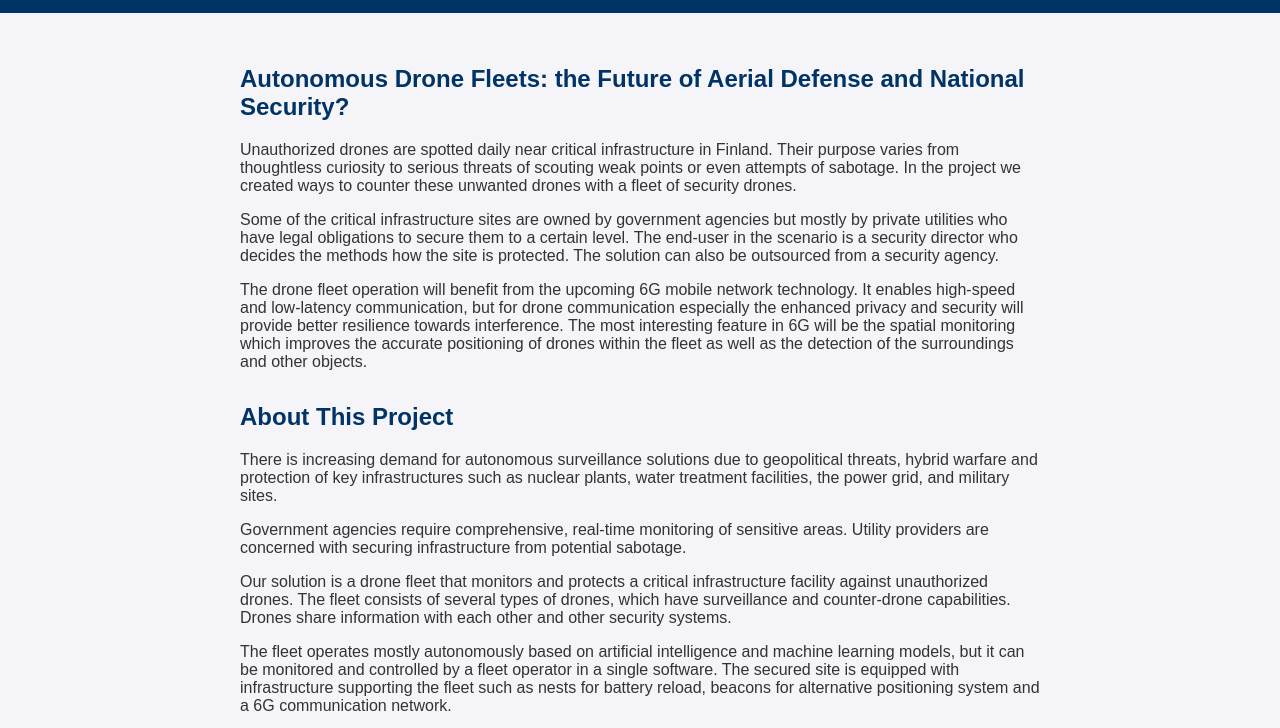
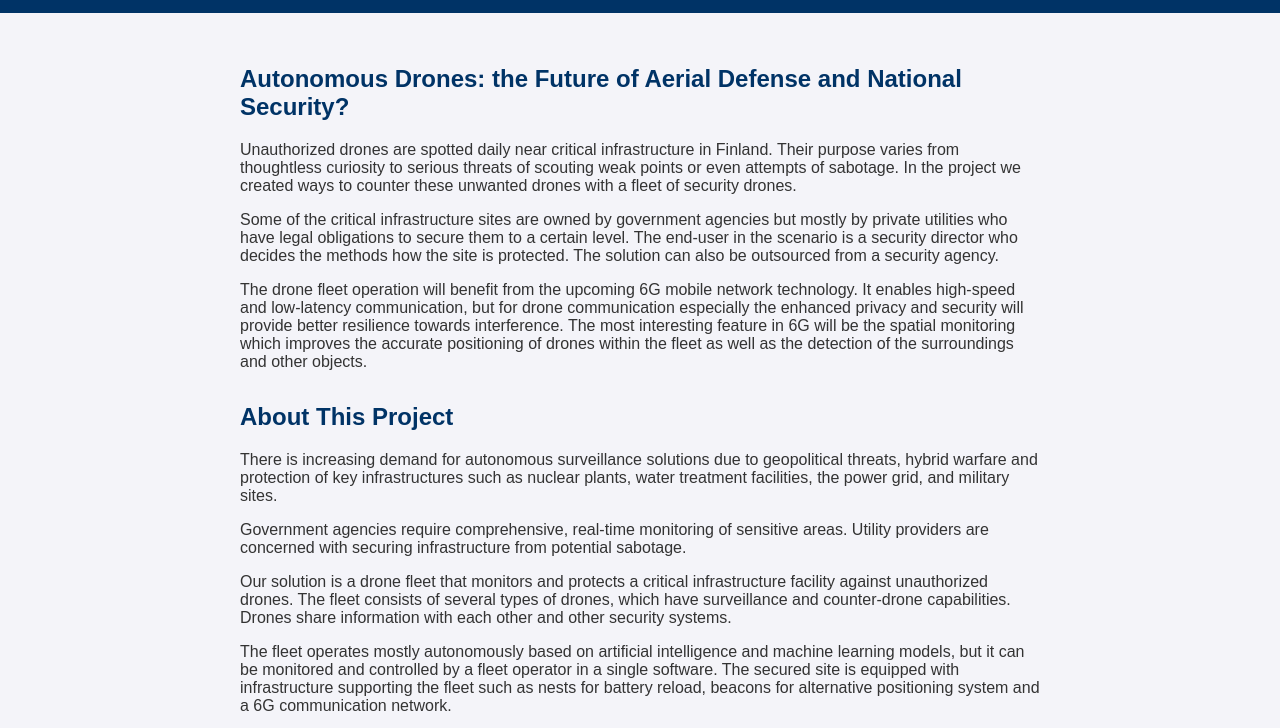
Before and after one commit to jiaw1/Drones_For_National_Security, a plain HTML site: page index.html in a window 1280 px wide. Shown: the part 56-784 px from the top of the page. Drawn offline with Linux system fonts and the light colour scheme.

Commit message:
Update index.html

```diff
--- a/index.html
+++ b/index.html
@@ -47,7 +47,7 @@
     </header>
     <main>
         <section>
-            <h2>Autonomous Drone Fleets: the Future of Aerial Defense and National Security?</h2>
+            <h2>Autonomous Drones: the Future of Aerial Defense and National Security?</h2>
             <p>Unauthorized drones are spotted daily near critical infrastructure in Finland. Their purpose varies from thoughtless curiosity to serious threats of scouting weak points or even attempts of sabotage. In the project we created ways to counter these unwanted drones with a fleet of security drones. </p>
             <p>Some of the critical infrastructure sites are owned by government agencies but mostly by private utilities who have legal obligations to secure them to a certain level. The end-user in the scenario is a security director who decides the methods how the site is protected. The solution can also be outsourced from a security agency.</p>
             <p>The drone fleet operation will benefit from the upcoming 6G mobile network technology. It enables high-speed and low-latency communication, but for drone communication especially the enhanced privacy and security will provide better resilience towards interference. The most interesting feature in 6G will be the spatial monitoring which improves the accurate positioning of drones within the fleet as well as the detection of the surroundings and other objects.</p>
```
